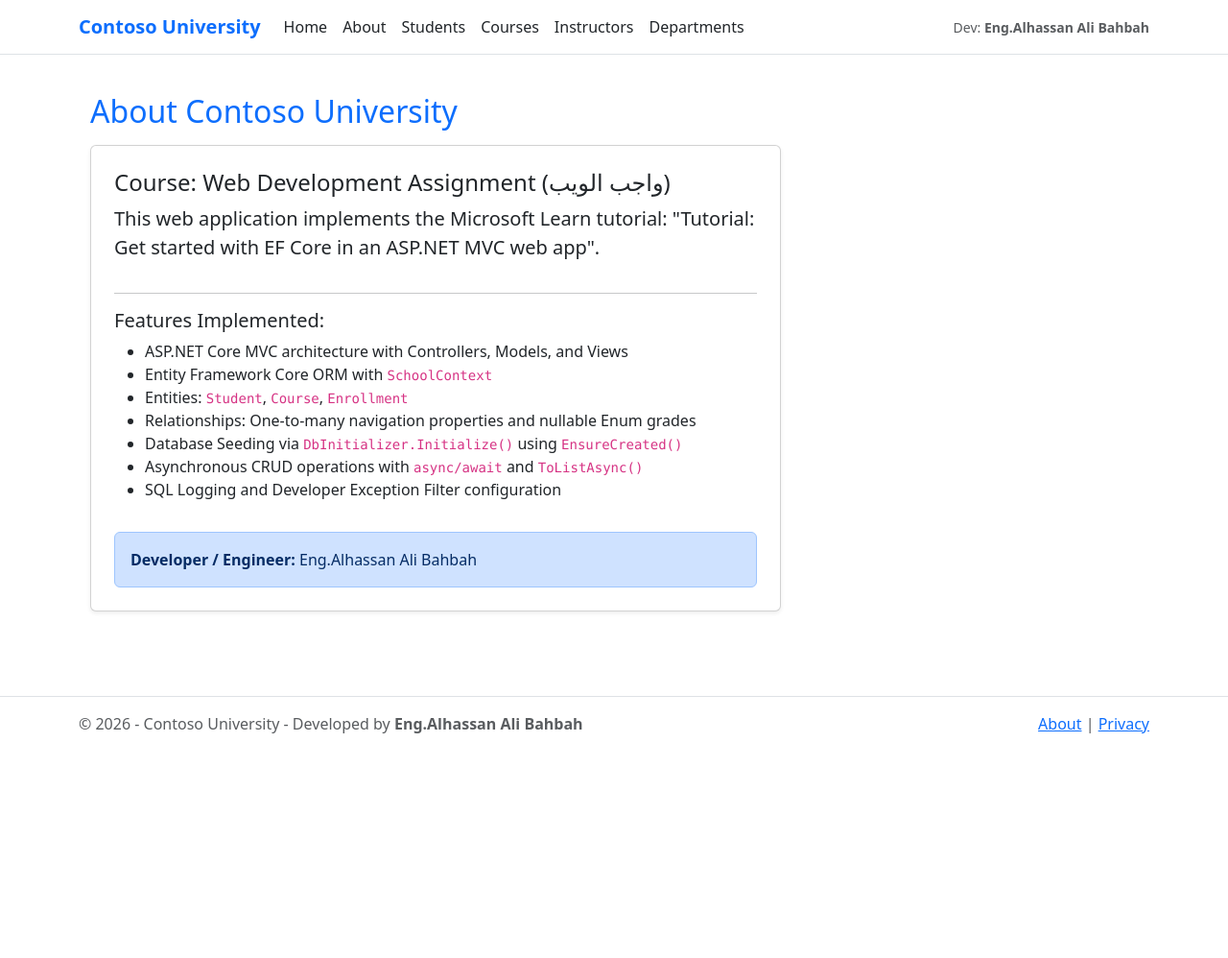
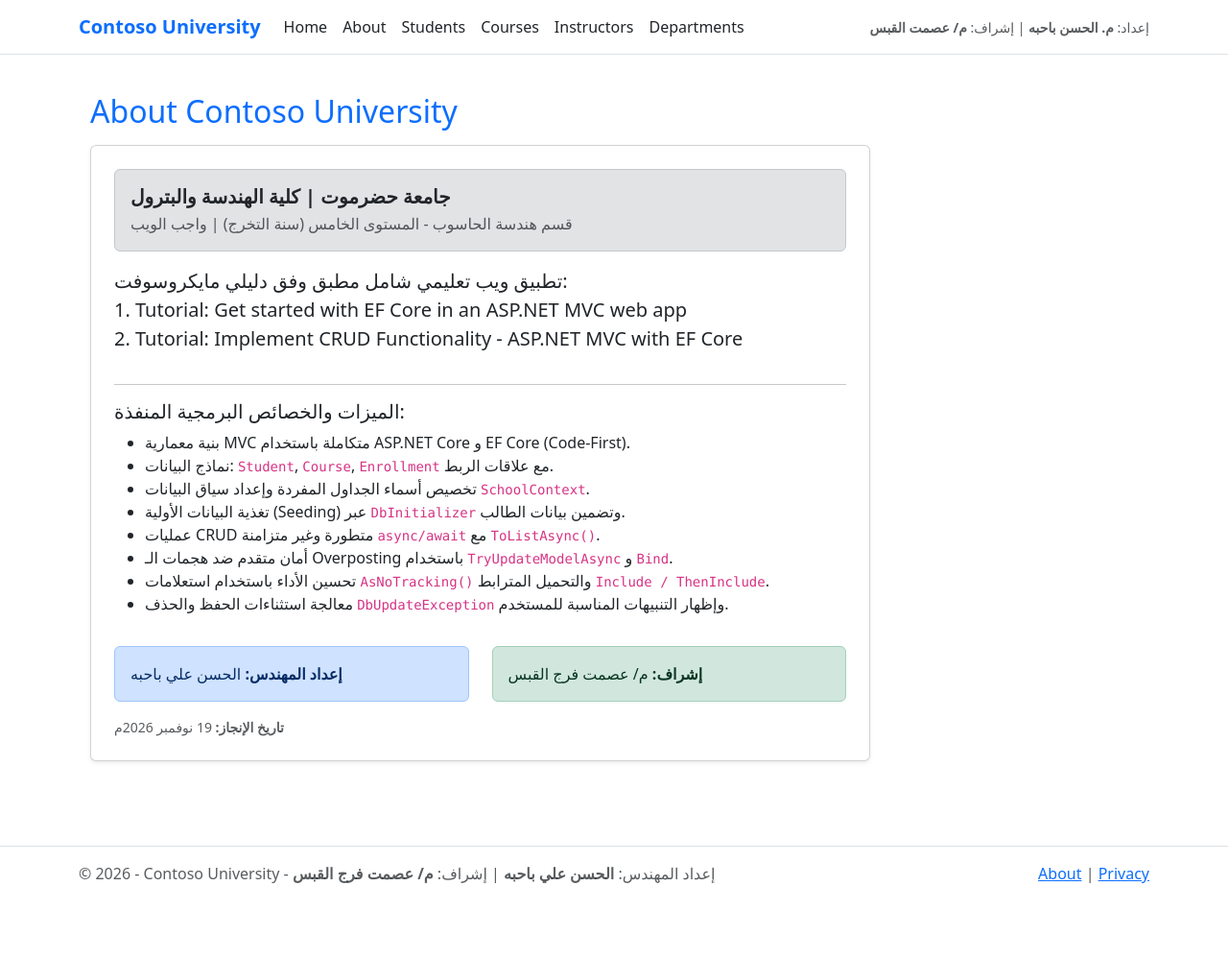
Before and after one commit to EngAlhassan404/Contoso-University, an ASP.NET Core app: page /Home/About in a window 1280 px wide. Shown: the whole page at 96% size. Before the commit the page ends 764 px from the top, so only its background shows below. Run offline with ASP.NET Core 8, Linux system fonts and the light colour scheme.

Commit message:
docs: update project attribution, academic metadata, and documentation header
- Update author attribution to: إعداد المهندس: الحسن علي باحبه
- Add supervisor attribution: إشراف: م/ عصمت فرج القبس
- Add academic metadata: جامعة حضرموت | كلية الهندسة والبترول | قسم هندسة الحاسوب - المستوى الخامس (عام التخرج)
- Add documentation date: 19 نوفمبر 2026م
- Synchronize attribution in README.md, Layout, About, and Index views

```diff
--- a/Views/Home/About.cshtml
+++ b/Views/Home/About.cshtml
@@ -4,27 +4,47 @@
 
 <div class="container py-4">
     <div class="row">
-        <div class="col-md-8">
+        <div class="col-md-9">
             <h2 class="mb-3 text-primary">About Contoso University</h2>
             <div class="card p-4 shadow-sm mb-4">
-                <h4>Course: Web Development Assignment (واجب الويب)</h4>
+                <div class="alert alert-secondary mb-3">
+                    <h5 class="mb-1 text-dark"><strong>جامعة حضرموت | كلية الهندسة والبترول</strong></h5>
+                    <p class="mb-0 text-muted">قسم هندسة الحاسوب - المستوى الخامس (سنة التخرج) | واجب الويب</p>
+                </div>
+
                 <p class="lead">
-                    This web application implements the Microsoft Learn tutorial:
-                    <strong>"Tutorial: Get started with EF Core in an ASP.NET MVC web app"</strong>.
+                    تطبيق ويب تعليمي شامل مطبق وفق دليلي مايكروسوفت:
+                    <br />
+                    <strong>1. Tutorial: Get started with EF Core in an ASP.NET MVC web app</strong>
+                    <br />
+                    <strong>2. Tutorial: Implement CRUD Functionality - ASP.NET MVC with EF Core</strong>
                 </p>
                 <hr />
-                <h5>Features Implemented:</h5>
+                <h5>الميزات والخصائص البرمجية المنفذة:</h5>
                 <ul>
-                    <li>ASP.NET Core MVC architecture with Controllers, Models, and Views</li>
-                    <li>Entity Framework Core ORM with <code>SchoolContext</code></li>
-                    <li>Entities: <code>Student</code>, <code>Course</code>, <code>Enrollment</code></li>
-                    <li>Relationships: One-to-many navigation properties and nullable Enum grades</li>
-                    <li>Database Seeding via <code>DbInitializer.Initialize()</code> using <code>EnsureCreated()</code></li>
-                    <li>Asynchronous CRUD operations with <code>async/await</code> and <code>ToListAsync()</code></li>
-                    <li>SQL Logging and Developer Exception Filter configuration</li>
+                    <li>بنية معمارية MVC متكاملة باستخدام ASP.NET Core و EF Core (Code-First).</li>
+                    <li>نماذج البيانات: <code>Student</code>, <code>Course</code>, <code>Enrollment</code> مع علاقات الربط.</li>
+                    <li>تخصيص أسماء الجداول المفردة وإعداد سياق البيانات <code>SchoolContext</code>.</li>
+                    <li>تغذية البيانات الأولية (Seeding) عبر <code>DbInitializer</code> وتضمين بيانات الطالب.</li>
+                    <li>عمليات CRUD متطورة وغير متزامنة <code>async/await</code> مع <code>ToListAsync()</code>.</li>
+                    <li>أمان متقدم ضد هجمات الـ Overposting باستخدام <code>TryUpdateModelAsync</code> و <code>Bind</code>.</li>
+                    <li>تحسين الأداء باستخدام استعلامات <code>AsNoTracking()</code> والتحميل المترابط <code>Include / ThenInclude</code>.</li>
+                    <li>معالجة استثناءات الحفظ والحذف <code>DbUpdateException</code> وإظهار التنبيهات المناسبة للمستخدم.</li>
                 </ul>
-                <div class="alert alert-primary mt-3 mb-0">
-                    <strong>Developer / Engineer:</strong> Eng.Alhassan Ali Bahbah
+                <div class="row mt-3">
+                    <div class="col-md-6">
+                        <div class="alert alert-primary mb-0">
+                            <strong>إعداد المهندس:</strong> الحسن علي باحبه
+                        </div>
+                    </div>
+                    <div class="col-md-6">
+                        <div class="alert alert-success mb-0">
+                            <strong>إشراف:</strong> م/ عصمت فرج القبس
+                        </div>
+                    </div>
+                </div>
+                <div class="mt-3 text-muted small">
+                    <strong>تاريخ الإنجاز:</strong> 19 نوفمبر 2026م
                 </div>
             </div>
         </div>
--- a/Views/Shared/_Layout.cshtml
+++ b/Views/Shared/_Layout.cshtml
@@ -38,7 +38,7 @@
                         </li>
                     </ul>
                     <span class="navbar-text text-muted small">
-                        Dev: <strong>Eng.Alhassan Ali Bahbah</strong>
+                        إعداد: <strong>م. الحسن باحبه</strong> | إشراف: <strong>م/ عصمت القبس</strong>
                     </span>
                 </div>
             </div>
@@ -53,7 +53,7 @@
     <footer class="border-top footer text-muted mt-4 py-3">
         <div class="container d-flex justify-content-between align-items-center">
             <div>
-                &copy; 2026 - Contoso University - Developed by <strong>Eng.Alhassan Ali Bahbah</strong>
+                &copy; 2026 - Contoso University - إعداد المهندس: <strong>الحسن علي باحبه</strong> | إشراف: <strong>م/ عصمت فرج القبس</strong>
             </div>
             <div>
                 <a asp-area="" asp-controller="Home" asp-action="About">About</a> |
```
Also changed, not shown: Views/Home/Index.cshtml (+12 -10 lines), README.md.
